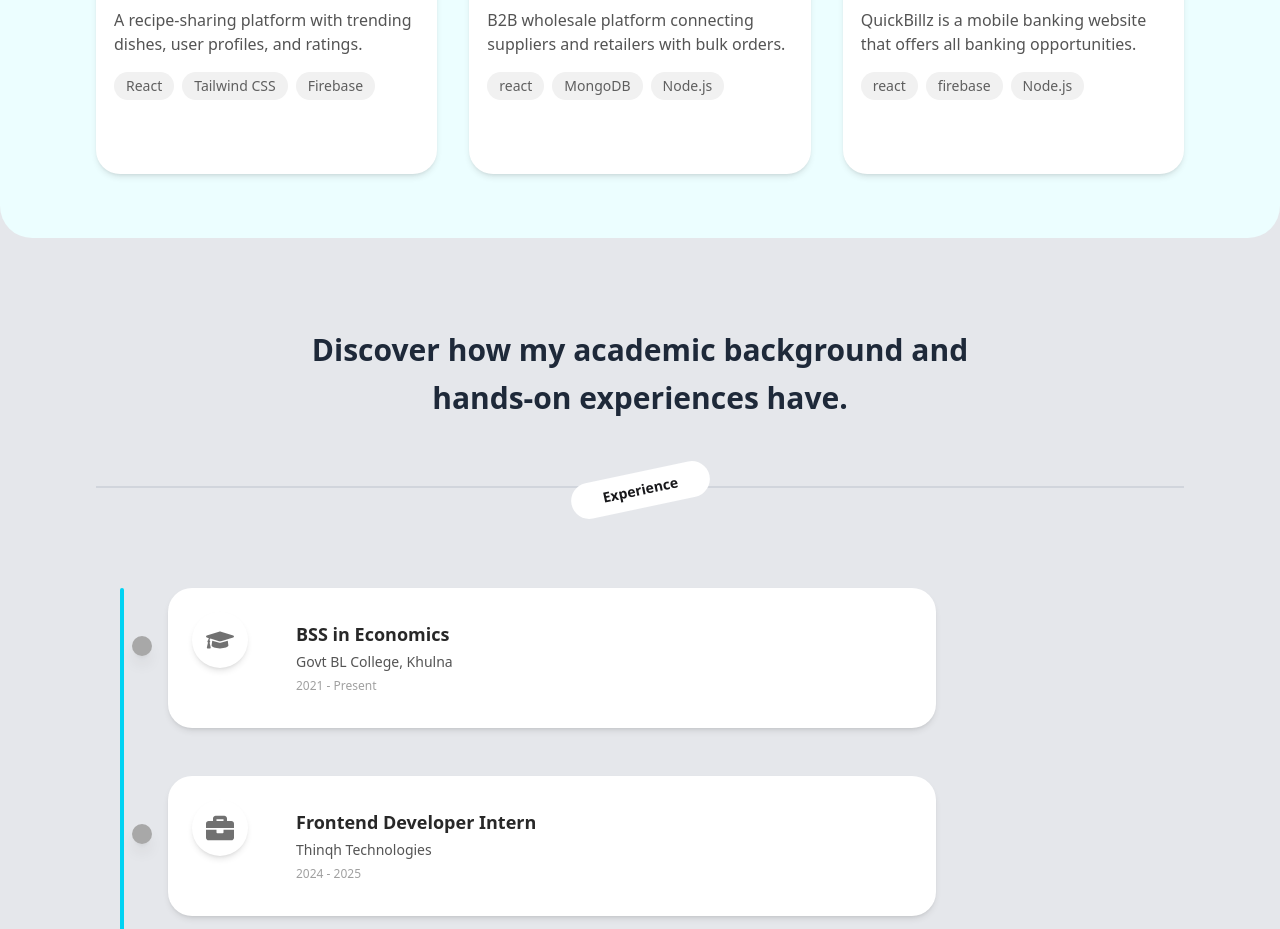
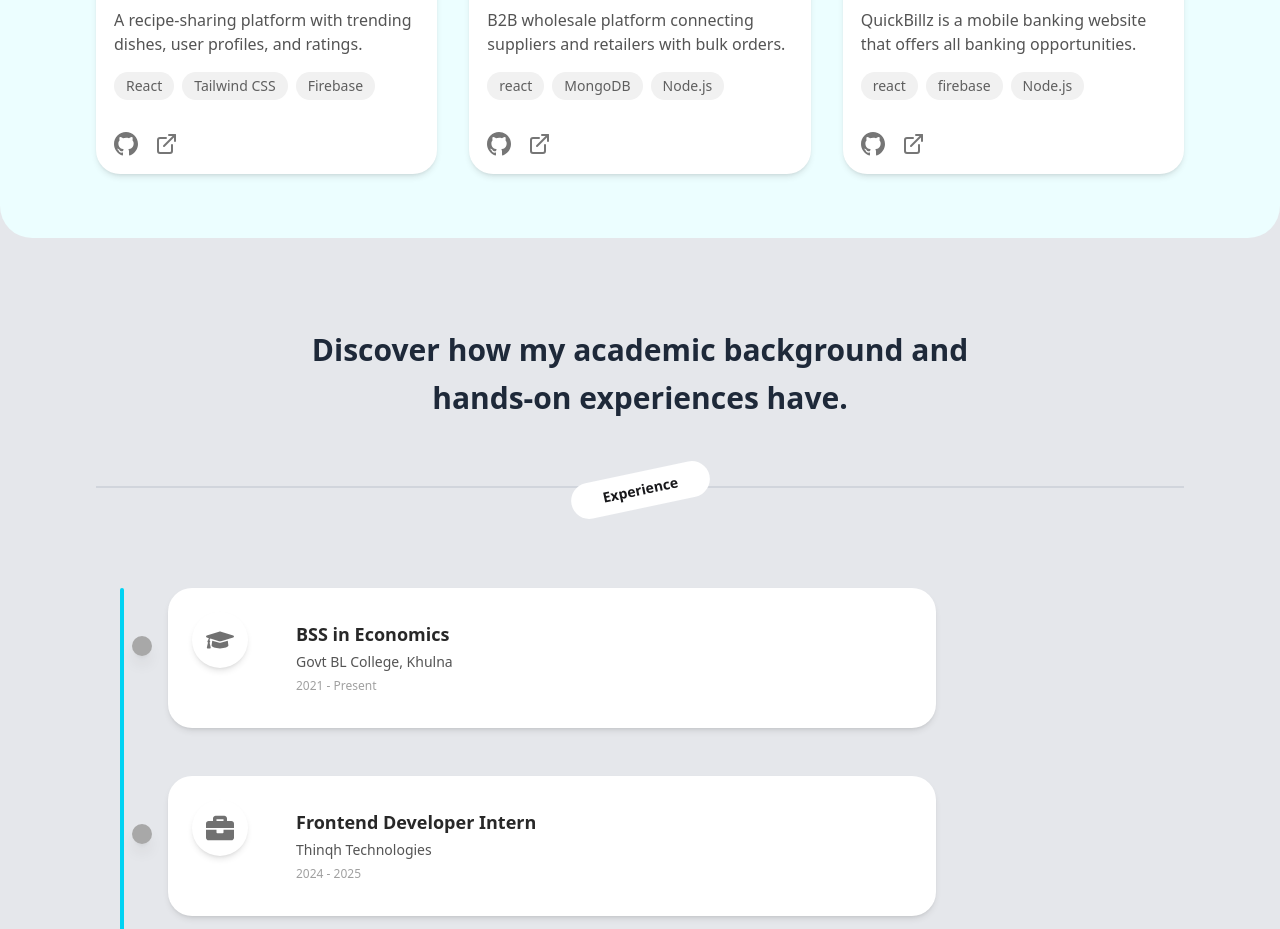
Before and after one commit to hurayrakhan/portfolio_web-1, a React (Vite) app: page / in a window 1280 px wide. Shown: the part 2740-3669 px from the top of the page. Built offline with nearby package versions, Linux system fonts and the light colour scheme.

Commit message:
added logo to the projects

```diff
--- a/src/components/Projects/Projects.jsx
+++ b/src/components/Projects/Projects.jsx
@@ -118,43 +118,47 @@ export default function Projects() {
                                         ))}
                                     </div>
                                     <div className="flex space-x-4 pt-4">
+                                        {/* GitHub */}
                                         <a
                                             href={github}
                                             target="_blank"
                                             rel="noopener noreferrer"
                                             className="text-cyan-600 hover:text-cyan-800 transition"
                                         >
-                                            {/* GitHub Icon */}
                                             <svg
                                                 xmlns="http://www.w3.org/2000/svg"
                                                 className="h-6 w-6"
                                                 fill="currentColor"
                                                 viewBox="0 0 24 24"
                                             >
-                                                <path m="..." />
+                                                <path d="M12 0C5.37 0 0 5.37 0 12c0 5.3 3.438 9.8 8.205 11.385.6.11.82-.26.82-.577v-2.234c-3.338.726-4.033-1.416-4.033-1.416-.546-1.387-1.333-1.757-1.333-1.757-1.09-.745.083-.729.083-.729 1.205.085 1.838 1.237 1.838 1.237 1.07 1.834 2.807 1.304 3.492.997.11-.775.418-1.304.762-1.603-2.665-.3-5.466-1.333-5.466-5.93 0-1.31.468-2.38 1.236-3.22-.124-.303-.536-1.523.117-3.176 0 0 1.008-.322 3.3 1.23a11.51 11.51 0 0 1 3-.404c1.02.004 2.045.138 3 .404 2.29-1.552 3.297-1.23 3.297-1.23.655 1.653.243 2.873.12 3.176.77.84 1.236 1.91 1.236 3.22 0 4.61-2.804 5.628-5.475 5.922.43.37.823 1.102.823 2.222v3.293c0 .32.218.694.825.576C20.565 21.796 24 17.296 24 12c0-6.63-5.37-12-12-12z" />
                                             </svg>
                                         </a>
+
+                                        {/* External Link */}
                                         <a
                                             href={demo}
                                             target="_blank"
                                             rel="noopener noreferrer"
                                             className="text-cyan-600 hover:text-cyan-800 transition"
                                         >
-                                            {/* External Link Icon */}
                                             <svg
                                                 xmlns="http://www.w3.org/2000/svg"
                                                 className="h-6 w-6"
                                                 fill="none"
+                                                viewBox="0 0 24 24"
                                                 stroke="currentColor"
                                                 strokeWidth={2}
-                                                viewBox="0 0 24 24"
                                                 strokeLinecap="round"
                                                 strokeLinejoin="round"
                                             >
-                                                <path m="..." />
+                                                <path d="M18 13v6a2 2 0 0 1-2 2H6a2 2 0 0 1-2-2V8a2 2 0 0 1 2-2h6" />
+                                                <polyline points="15 3 21 3 21 9" />
+                                                <line x1="10" y1="14" x2="21" y2="3" />
                                             </svg>
                                         </a>
                                     </div>
+
                                 </div>
                             </motion.div>
                         );
```
